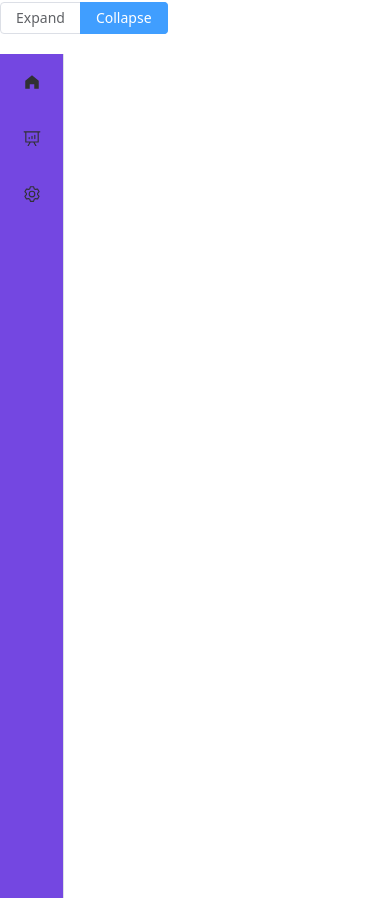
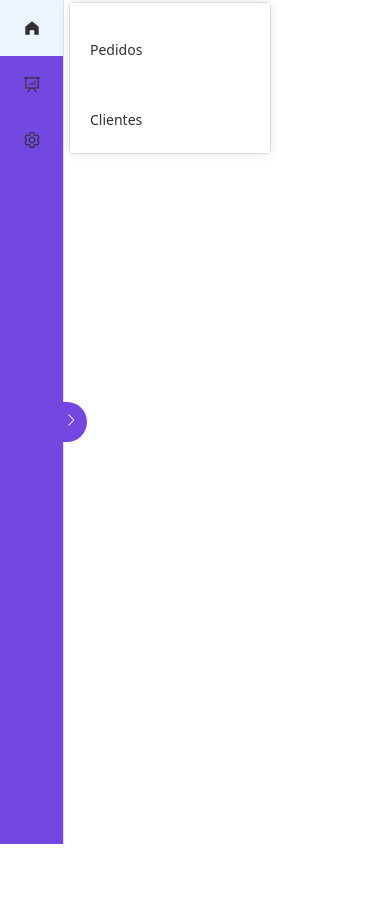
Before and after one commit to Natanssilva/secureClientApp, a Vue app in the folder frontend/: page /index in a window 390 px wide. After the commit the page ends 844 px from the top, so only its background shows below. Built offline with nearby package versions, Linux system fonts and the light colour scheme.

Commit message:
FEAT | Classes Sass + Menu lateral v1 + Redefinição de senha + localhost mobile para testes

```diff
--- a/frontend/src/assets/styles/element-variables.scss
+++ b/frontend/src/assets/styles/element-variables.scss
@@ -17,7 +17,28 @@ $secure-text-hover-color: #eae7ff;
     }
   }
 
+  .bttn-menu {
+    background-color: $secure-color !important;
+    border-color: $secure-color !important;
+    color: #fff;
+    transition: background-color 0.3s ease, border-color 0.3s ease;
+
+
+  }
+
 .menu-secure{
   background-color: $secure-color !important;
 
 }
+
+.submenu-secure{
+  background-color: $secure-color !important;
+
+  &:hover {
+    background-color: $secure-hover-color !important;
+
+    border-color: $secure-hover-color !important;
+    color: $secure-text-hover-color !important;
+  }
+
+}
--- a/frontend/src/components/SideBar.vue
+++ b/frontend/src/components/SideBar.vue
@@ -1,8 +1,4 @@
 <template>
-  <el-radio-group v-model="isCollapse" style="margin-bottom: 20px">
-    <el-radio-button :value="false">Expand</el-radio-button>
-    <el-radio-button :value="true">Collapse</el-radio-button>
-  </el-radio-group>
 
   <el-menu
     default-active="2"
@@ -27,8 +23,8 @@
 
     <el-sub-menu index="2">
       <template #title>
-        <el-icon color="#409efc"><DataAnalysis /></el-icon>
-        <span class="text-cyan-50">Gráficos</span>
+        <el-icon color="#E6E6FA"><DataAnalysis /></el-icon>
+        <span >Gráficos</span>
       </template>
       <el-menu-item-group>
         <el-menu-item index="2-1">Pedidos</el-menu-item>
@@ -41,40 +37,75 @@
     <el-sub-menu index="3">
       <template #title>
         <el-icon><Setting /></el-icon>
-        <span class="text-cyan-50">Configurações</span>
+        <span >Configurações</span>
       </template>
       <el-menu-item-group>
         <el-menu-item index="3-1">Conta</el-menu-item>
       </el-menu-item-group>
     </el-sub-menu>
   </el-menu>
+
+  <div class="arrow-button bttn-menu" :style="arrowButtonStyle">
+    <span @click="toggleMenu">
+      <el-icon :component="iconName"><iconName></iconName></el-icon>
+    </span>
+  </div>
 </template>
 
-<script lang="ts" setup>
-import { ref } from 'vue'
-import { HomeFilled, DataAnalysis, Setting } from '@element-plus/icons-vue'
+<script  setup>
+import { ref, computed  } from 'vue'
+import { HomeFilled, DataAnalysis, Setting, ArrowRight, ArrowLeft } from '@element-plus/icons-vue'
 
 const isCollapse = ref(true)
 
-const handleOpen = (key: string, keyPath: string[]) => {
-  console.log(key, keyPath)
+const handleOpen = (key, keyPath) => {
+  // console.log(key, keyPath)
 }
 
-const handleClose = (key: string, keyPath: string[]) => {
-  console.log(key, keyPath)
+const handleClose = (key, keyPath) => {
+  // console.log(key, keyPath)
 }
+
+const toggleMenu = () => {
+  isCollapse.value = !isCollapse.value
+}
+
+const arrowButtonStyle = computed(() => {
+  return {
+    left: isCollapse.value ? '55px' : '195px',
+    transition: 'left 0.49s ease',
+  }
+});
+
+const iconName = computed(() => {
+  return isCollapse.value ? ArrowRight : ArrowLeft // Define o ícone com base no estado de isCollapse
+})
 </script>
 
 <style>
-/* Estilos para o menu expandido (sem a classe .el-menu--collapse) */
+
 .el-menu-vertical-demo:not(.el-menu--collapse) {
   width: 200px;
   min-height: 100vh;
 }
 
-/* Estilos para o menu colapsado */
+
 .el-menu-vertical-demo.el-menu--collapse {
-  width: 64px; /* largura do menu colapsado */
+  width: 64px;
   min-height: 100vh;
 }
+
+.arrow-button {
+  position: fixed;
+  left: 50px;
+  top: 50%;
+  transform: translateY(-50%);
+  padding: 8px;
+  border-radius: 0 25px 25px 0;
+  cursor: pointer;
+  display: flex;
+  align-items: center;
+  justify-content: center;
+}
+
 </style>
--- a/frontend/vite.config.js
+++ b/frontend/vite.config.js
@@ -23,9 +23,11 @@ export default defineConfig({
     }
   },
   server: {
+    host: '0.0.0.0', // Permite acesso externo (app mobile)
+    port: 5173, // Porta da aplicação
     hmr: true,
     watch: {
       usePolling: true, // Isso força o Vite a monitorar alterações, útil em alguns ambientes
     },
-  }
+  },
 })
```
Also changed, not shown: 1 other file (tests, documents, lock files or other folders).
